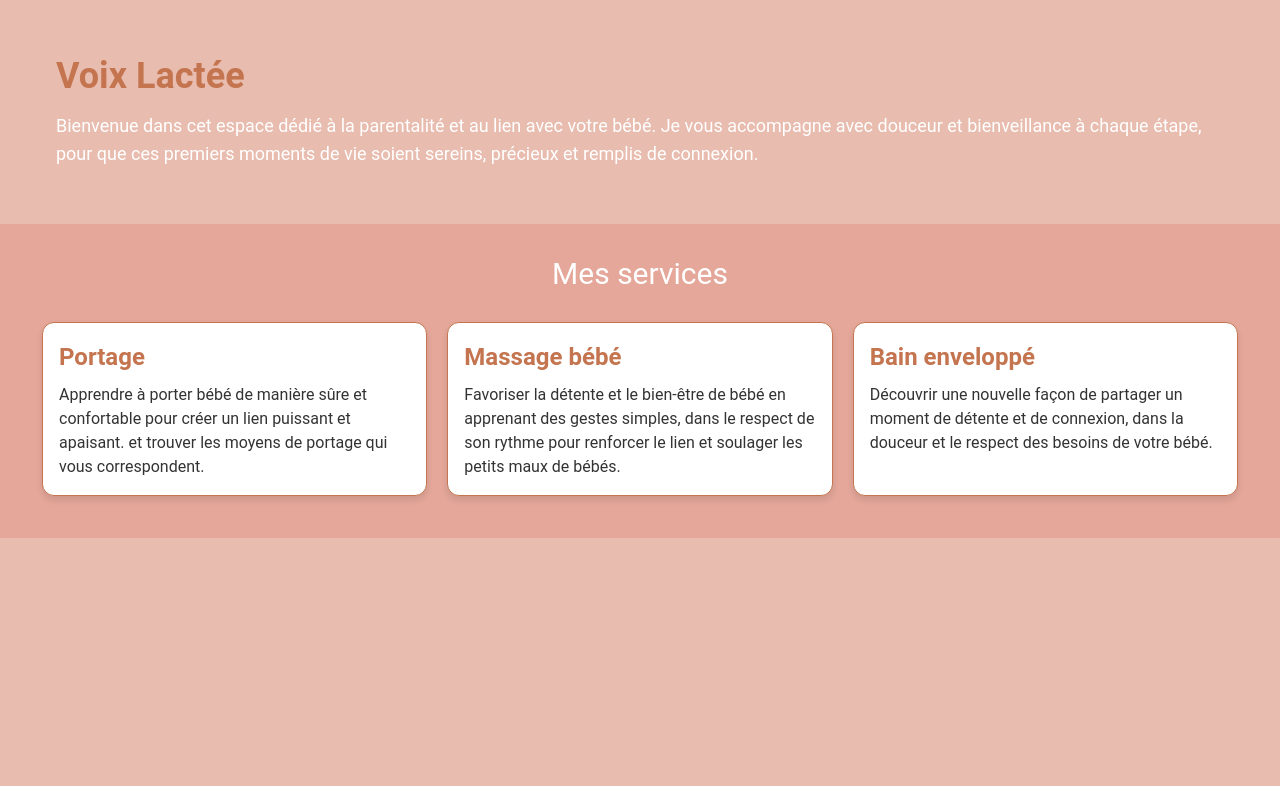
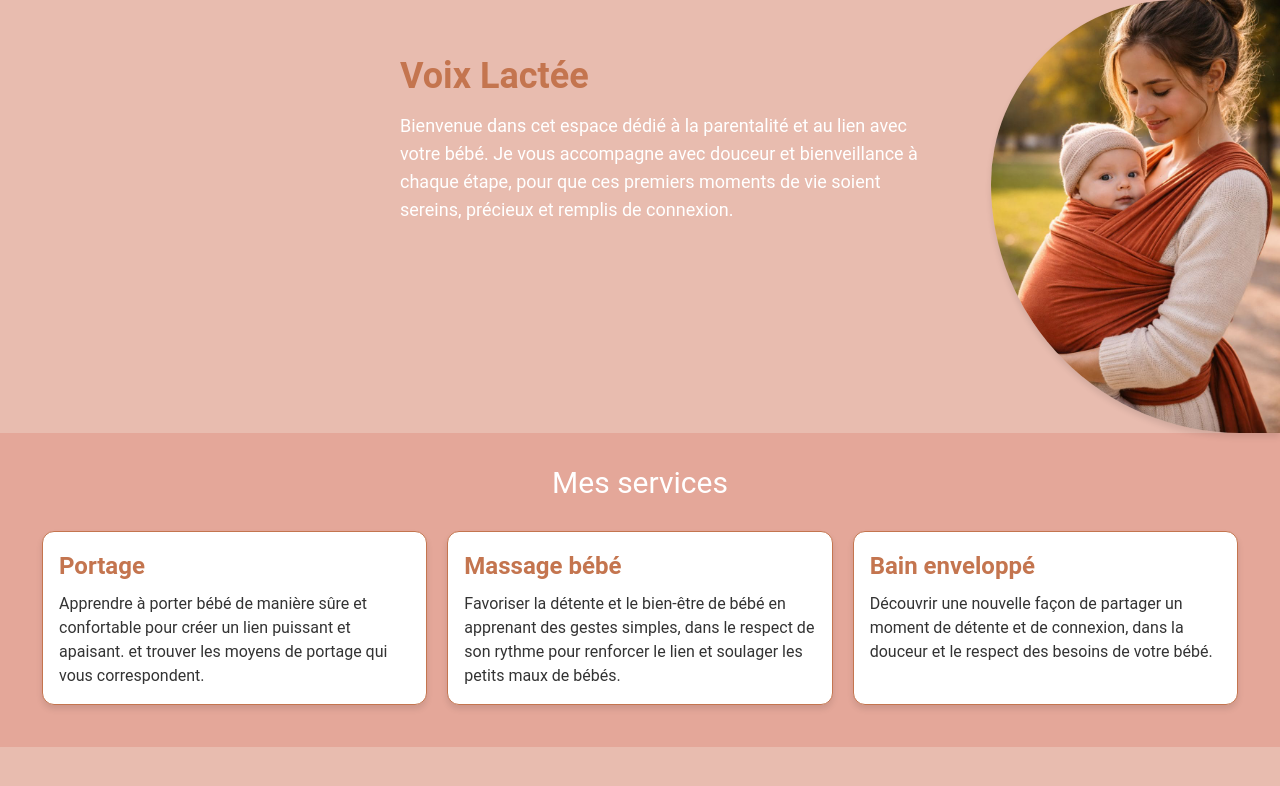
Before and after one commit to acassar/Voix-lactee, a Vue app in the folder front/: page / in a window 1280 px wide. Shown: the top 786 px of the page. Built offline with nearby package versions, Linux system fonts and the light colour scheme; the HTML template or start-up script is replaced by a standard one.

Commit message:
hero text and img

```diff
--- a/front/src/components/home/TopHero.vue
+++ b/front/src/components/home/TopHero.vue
@@ -2,7 +2,7 @@
 
 <template>
   <div class="flex">
-    <div id="home-title" class="p-14">
+    <div id="home-title" class="xl:pl-100 xl:pr- lg:pl-60 md:pl-40 p-14">
       <h1 class="text-4xl h1 font-bold mb-4">Voix Lactée</h1>
       <p class="text-lg text-white">
         Bienvenue dans cet espace dédié à la parentalité et au lien avec votre bébé. Je vous
@@ -11,9 +11,18 @@
       </p>
     </div>
     <div id="home-hero-img">
-      <!-- <img src="@/assets/images/hero-baby.jpg" alt="Bébé" class="w-full h-auto object-cover" /> -->
+      <span class="hero-img"
+        ><img src="@/assets/images/portage_bebe.jpg" alt="Bébé" class="w-full h-auto"
+      /></span>
     </div>
   </div>
 </template>
 
-<style scoped></style>
+<style scoped>
+.hero-img img {
+  border-radius: 170rem 0 0 230rem;
+  width: 1000px;
+  box-shadow: 0 4px 6px rgba(0, 0, 0, 0.1);
+  height: 100%;
+}
+</style>
```
Also changed, not shown: front/src/assets/images/portage_bebe.jpg (added).
